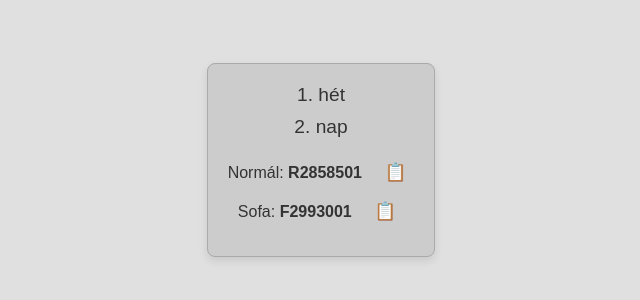
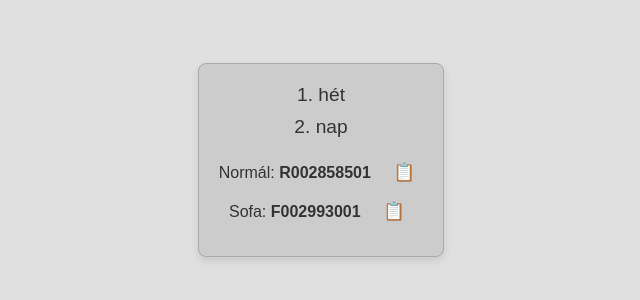
Before and after one commit to marquuard/marquuard.github.io, a plain HTML site: page renault.html in a window 1280 px wide. Shown: the part 240-540 px from the top of the page, without its empty margins (319-959 px from the left). Drawn offline with Linux system fonts and the light colour scheme.

Commit message:
Update renault.html

```diff
--- a/renault.html
+++ b/renault.html
@@ -85,19 +85,17 @@
   }
 
   function getDayOfYear(d) {
-    var start = new Date(d.getFullYear(), 0, 0);
-    var diff = d - start;
-    var oneDay = 1000 * 60 * 60 * 24;
-    var day = Math.floor(diff / oneDay);
-    return day;
+    var jan1 = new Date(d.getFullYear(), 0, 1);
+    var diff = (d - jan1) / (1000 * 60 * 60 * 24);
+    return Math.floor(diff) + 1;
   }
 
   const ma = new Date();
   const hetSzama = getWeekNumber(ma);
   const evNapja = getDayOfYear(ma);
-
-  const normalStr = "R" + evNapja + "858501";
-  const sofaStr = "F" + evNapja + "993001";
+  const evNapjaPadded = evNapja.toString().padStart(3, '0');
+  const normalStr = "R" + evNapjaPadded + "858501";
+  const sofaStr = "F" + evNapjaPadded + "993001";
 
   document.getElementById('weekNumber').textContent = hetSzama + ". hét";
   document.getElementById('dayOfYear').textContent = evNapja + ". nap";
```
